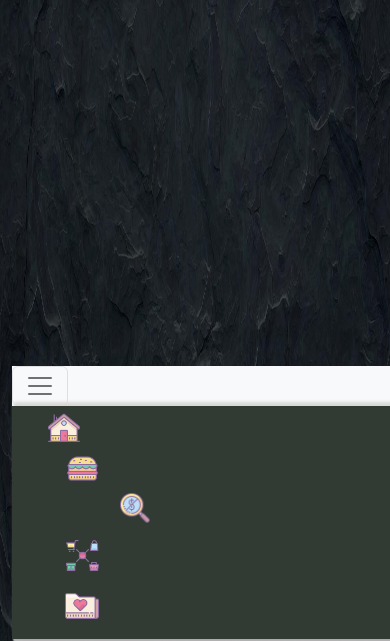
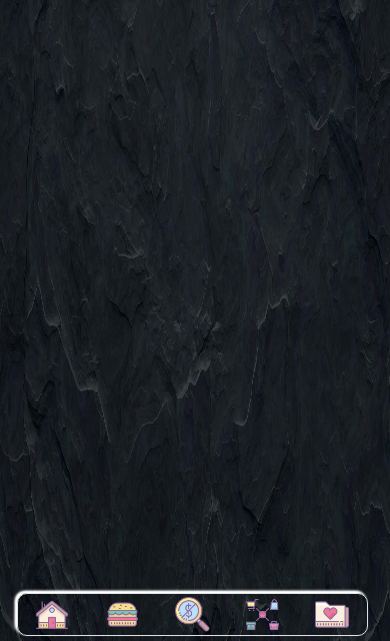
Before and after one commit to Travi995/Proyecto-Tienda, a website: page public/index.html in a window 390 px wide. Shown: the part 203-844 px from the top of the page. Drawn offline with Linux system fonts and the light colour scheme.

Commit message:
JTB: navbar echo de cero y y responsibe

```diff
--- a/public/index.html
+++ b/public/index.html
@@ -62,20 +62,20 @@
                 <img src="./assets/media/imgs/fondos/vendedor.jpg" id="imgproduct" class=" img-fluid pt-1 ms-1 pb-1"
                     alt="...">
                 <div class=" ms-2 border-end h-100 w-75  ">
-                    <h6 class="text-capitalize text-light text-center">Producto:</h6>
+                    <h6 class="text-capitalize text-light text-center" id="nombre">Producto:</h6>
                     <div class="ms-2 ">
                         <div>
-                            <span class=" text-capitalize text-light">domicilio:</span>
-                            <span class=" datoproduct">Si</span>
+                            <span class=" text-capitalize text-light descrip descrip">domicilio:</span>
+                            <span class=" datoproduct descrip descrip">Si</span>
                         </div>
                         <div class="d-flex overflow-hidden">
-                            <span class=" text-capitalize text-light overflow-hidden">direccion:</span>
-                            <span class="ms-1 " id="direccion">A</span>
+                            <span class=" text-capitalize text-light overflow-hidden descrip">direccion:</span>
+                            <span class="ms-1  descrip" id="direccion">A</span>
                         </div>
                         <div>
-                            <span class=" text-capitalize text-light">precio:</span>
-                            <span class=" datoproduct ms-4">0</span>
-                            <span class=" datoproduct text-uppercase">mlc</span>
+                            <span class=" text-capitalize text-light descrip">precio:</span>
+                            <span class=" datoproduct ms-4 descrip">0</span>
+                            <span class=" datoproduct text-uppercase descrip">mlc</span>
                         </div>
                     </div>
                 </div>
@@ -87,74 +87,40 @@
             </div>
         </div>
 
-        <!-- Pie de pagina -->
-        <div class="d-flex " id="menu">
-            <footer >
-                <nav class="navbar navbar-expand-lg navbar-light p-0 bg-light">
-                    <div class="container-fluid ps-0 pe-0   w-100">
-                        <button class="navbar-toggler" type="button" data-bs-toggle="collapse"
-                            data-bs-target="#navbarSupportedContent" aria-controls="navbarSupportedContent"
-                            aria-expanded="false" aria-label="Toggle navigation">
-                            <span class="navbar-toggler-icon"></span>
-                        </button>
-                        <div class="collapse navbar-collapse  " id="navbarSupportedContent">
-                            <ul class="navbar-nav me-auto w-100 mb-2 mb-lg-0" id="lista">
-                                <li class="nav-item pt-1" id="inicio">
-                                    <a class="navbar-brand text-capitalize   text-center  " href="./Inicio.html">
-                                        <img title="inicio"
-                                            src="./assets/media/icons/listado de iconos/home 2(rosa).png"
-                                            class="imgsize" alt="">
-                                    </a>
-
-                                </li>
-                                <li class="nav-item " id="comida">
-                                    <a class="nav-link active text-center" aria-current="page" href="#">
-                                        <img title="Comida"
-                                            src="./assets/media/icons/listado de iconos/icons8-hamburguesa-64.png"
-                                            class="imgsize ms-1 " alt="">
-                                    </a>
+       <!-- pie de pagina -->
+       <footer id="pie" class=" border d-flex justify-content-center">
+            <div id="inicio" class="flex-fill text-center">
+                <a href="#" class="text-decoration-none">
+                    <img class="iconmenu" src="./assets/media/icons/listado de iconos/home 2(rosa).png" alt="">
+                </a>
+            </div>
+            <div id="comida" class="flex-fill text-center">
+                <a href="#" class="text-decoration-none">
+                    <img class="iconmenu" src="./assets/media/icons/listado de iconos/icons8-hamburguesa-64.png" alt="">
+                </a>
+            </div>
+            <div id="inicio" class="flex-fill text-center">
+                <a href="#" class="text-decoration-none">
+                    <img class="iconmenu" src="./assets/media/icons/listado de iconos/icons8-no-tarifa-ocultos-64.png" alt="">
+                </a>
+            </div>
+            <div id="inicio" class="flex-fill text-center">
+                <a href="#" class="text-decoration-none">
+                    <img class="iconmenu" src="./assets/media/icons/listado de iconos/icons8-marketplace-hub-64.png" alt="">
+                </a>
+            </div>
+            <div id="inicio" class="flex-fill text-center">
+                <a href="#" class="text-decoration-none">
+                    <img class="iconmenu" src="./assets/media/icons/listado de iconos/icons8-carpeta-de-favoritos-64.png" alt="">
+                </a>
+            </div>
 
 
-                                </li>
-                                <li class="nav-item d-flex justify-content-center " id="busqueda">
-                                    <div>
-                                        <form class="d-flex ">
 
-                                            <button class="btn " type="submit">
-                                                <img title="Buscar" class=""
-                                                    src="./assets/media/icons/listado de iconos/icons8-no-tarifa-ocultos-64.png"
-                                                    id="lupa" alt="">
-                                            </button>
 
-                                        </form>
 
-                                    </div>
-                                </li>
 
-                                </li>
-                                <li class="nav-item  text-center" id="elementos">
-                                    <a class="nav-link active">
-                                        <img title="Otros Elementos"
-                                            src="./assets/media/icons/listado de iconos/icons8-marketplace-hub-64.png"
-                                            class="imgsize" alt="">
-                                    </a>
-
-                                </li>
-                                <li class="nav-item  text-center " id="favorito">
-                                    <a class="nav-link active">
-                                        <img title="Favoritos"
-                                            src="./assets/media/icons/listado de iconos/icons8-carpeta-de-favoritos-64.png"
-                                            class="imgsize " alt="">
-                                    </a>
-
-                                </li>
-                            </ul>
-
-                        </div>
-                    </div>
-                </nav>
-            </footer>
-        </div>
+       </footer>
 
 
 
--- a/public/src/css/styles.css
+++ b/public/src/css/styles.css
@@ -37,6 +37,7 @@
 /*tarjetas de productos*/
 #tarjeta{
     width: 400px;
+    height:100px;
 }
 
 #imgproduct{
@@ -67,87 +68,38 @@
     width: 35px;
     height: 34px;
 }
-
-
  /*pie de pagina*/
-
-
-#menu{
+ #pie{
+    width: 82%;
     position: fixed;
-    left:   2;
+    left: 2;
     bottom: 0;
+    border-radius: 10px;
+    margin-bottom: 5px;
+    box-shadow: -2px -2px 3px white , -2px -2px 2px white;
+    transition: all 2s ;
+ }
+ #pie:hover {
+    box-shadow:none ;
+    background: rgba(11, 46, 22, 0.724);
 
  }
-#menu footer{
-    width: var(--menu-size);
-    margin-bottom: 2px;
-}
-#navbarSupportedContent{
-    background-color:rgba(4, 17, 8, 0.816);
-    box-shadow: 2px 2px 2px rgb(172, 171, 171), 2px 2px 2px rgb(216, 214, 214), 2px 2px 2px rgb(212, 210, 210), 2px -4px 3px rgb(218, 215, 215);
 
-    transition: all 2s;
-
+.iconmenu{
+    width: 35px;
+    height: 35px;
+    margin-top: 3px;
+    margin-bottom: 3px;
+    border-radius: 5px;
 
 }
-#navbarSupportedContent:hover{
-    box-shadow: none;
-
-}
- #navbarSupportedContent:hover li a img{
+#pie:hover .iconmenu{
     box-shadow: 2px 2px 2px white, 2px 2px 2px white;
 }
- #navbarSupportedContent li a img:hover{
+#pie .iconmenu:hover{
     box-shadow: none;
+    border: 1px dashed white;
 }
-
-#inicio{
-    margin-left: 5%;
-    margin-right: 5%;
-
-}
-.imgsize{
-    width: 35px;
-    height: 35px;
-}
-.imgsize:hover{
-    /* box-shadow: 2px 2px 2px white inset, 2px 2px 2px white inset, -2px -2px 2px white inset, -2px -2px 2px white inset; */
-    box-shadow:  2px 2px 2px white ;
-}
-
-
-#comida{
-    width: 17%;
-    padding-left:7%;
-    padding-right: 7%;
-}
-#comida a{
-    padding: 0px;
-    margin-top: 6px;
-}
-#busqueda{
-    width: 35%;
-}
-#lupa{
-    width:30px;
-    height:30px;
-}
-#lupa:hover{
-    box-shadow:  2px 2px 2px white ;
-}
-#elementos{
-    width:20%;
-
-}
-#favorito{
-    width:20%;
-
-}
-#elementos img , #favorito img{
-    cursor: pointer;
-}
-
-
 
 
 
@@ -169,10 +121,42 @@
 
 }
 @media (max-width:991px){
-    #menu footer{
-        width: 700px;
-    }
-    .navbar-collapse {
-        display: flex !important;
+    #pie{
+        width:70%;
     }
 }
+@media (max-width: 575px){
+    #pie{
+        width: 90%;
+        margin-left: 5px;
+    }
+}
+@media (max-width:375px){
+    /* respossive correcto hast las 298 px de width */
+    #tarjeta{
+        height: 87px;
+    }
+    #nombre{
+        margin-bottom: 0px !important;
+    }
+    .descrip{
+        font-size: 12px;
+    }
+    #imgproduct{
+        width: 80px;
+        height: 80px;
+        padding-top: 7px !important;
+    }
+    #direccion{
+        width:60px;
+    }
+
+    #favorito img{
+        width: 30px;
+        height:30px;
+    }
+    #comprar img{
+        width: 30px;
+        height: 30px;
+    }
+}
```
Lines whose indentation alone changed are shown as unchanged.
